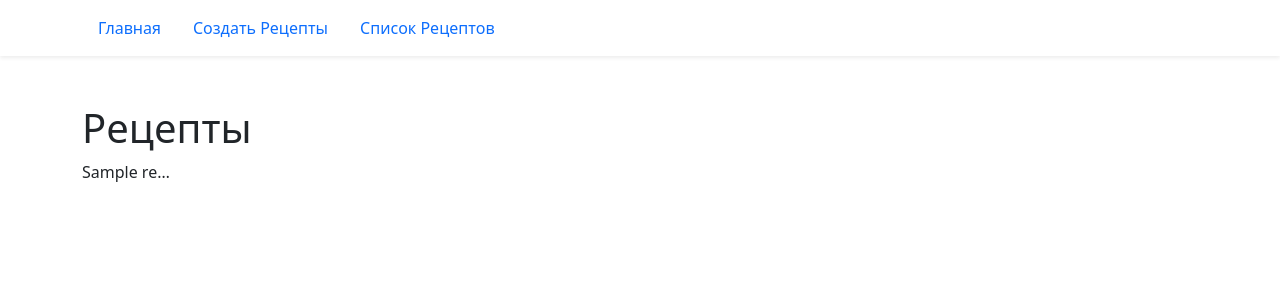
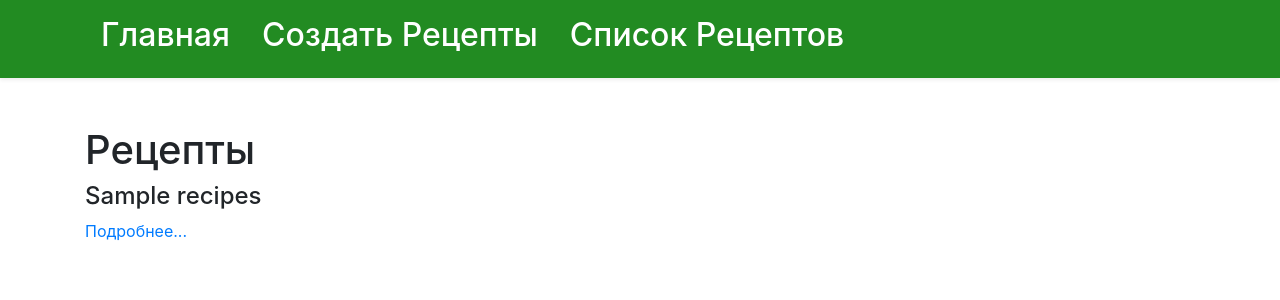
Before and after one commit to Muta-Mad/blog_recipes, a Django app: template templates/main/recipes_list.html in a window 1280 px wide. Shown: the top 300 px of the page. Run offline with Django 3.2, Linux system fonts and the light colour scheme; the template is opened without the code that fills it: most values are stand-ins (such as "Sample title", 1, 10 or a date in 2020); some libraries are stand-ins or nearby versions.

Commit message:
well done

```diff
--- a/main/views.py
+++ b/main/views.py
@@ -21,7 +21,7 @@ def recipes_list(request):
     return render(request, 'main/recipes_list.html', context)
 
 
-def recipes_detail(request, id):
-    recipe = get_object_or_404(Recipe, pk=id)
+def recipes_detail(request, pk):
+    recipe = get_object_or_404(Recipe, id=pk)
     context = {'recipe': recipe}
     return render(request, 'main/recipes_detail.html', context)
--- a/templates/includes/header.html
+++ b/templates/includes/header.html
@@ -1,23 +1,47 @@
+<!DOCTYPE html>
+<html lang="en">
+<head>
+    <meta charset="UTF-8">
+    <meta name="viewport" content="width=device-width, initial-scale=1.0">
+    <title>Изменение цвета в Bootstrap</title>
+    <link rel="stylesheet" href="https://stackpath.bootstrapcdn.com/bootstrap/4.5.2/css/bootstrap.min.css">
+    <style>
+        .navbar-custom {
+            background-color: #228B22 !important; /* Зеленый (forestgreen) */
+        }
+        .nav-link-custom {
+            color: #ffffff !important; /* Светло-зеленый (honeydew) */
+        }
+         .nav-link-custom:hover {
+            color: #fff !important; /* Белый текст при наведении */
+        }
+        .nav-link-custom.active {
+            color: #228B22 !important; /* Темно-зеленый текст для активного элемента */
+             background-color: #F0FFF0 !important; /* Светло-зеленый фон для активного элемента */
+        }
+    </style>
+</head>
+<body>
     <header>
-    <nav class="navbar shadow-sm">
+    <nav class="navbar shadow-sm navbar-custom">
         <div class="container">
           {% with request.resolver_match.view_name as view_name %}
-          <ul class="nav nav-pills">
+            <ul class="nav nav-pills justify-content-start"> <!-- Добавили justify-content-start -->
               <li class="nav-item">
-              <a class="nav-link {% if view_name == 'home_page:home_page' %} active {% endif %}"
+                <a class="nav-link nav-link-custom {% if view_name == 'home_page:home_page' %} active {% endif %}"
                   href="{% url 'home_page:home_page' %}">
-                Главная
+                  <h2>Главная</h2>
                 </a>
               </li>
                   <li class="nav-item">
-                  <a class="nav-link {% if view_name == 'main:recipe' %} active {% endif %}"
+                    <a class="nav-link nav-link-custom {% if view_name == 'main:recipe' %} active {% endif %}"
                       href="{% url 'main:recipe' %}">
-                    Создать Рецепты
+                      <h2>Создать Рецепты</h2>
                 </a>
               </li>
               <li class="nav-item">
-              <a class="nav-link {% if view_name == 'main:list' %} active {% endif %}" href="{% url 'main:list' %}">
-                Cписок Рецептов
+                <a class="nav-link nav-link-custom {% if view_name == 'main:list' %} active {% endif %}" href="{% url 'main:list' %}">
+                  <h2>Cписок Рецептов</h2>
                 </a>
               </li>
             </ul>
@@ -25,3 +49,5 @@
         </div>
       </nav>
   </header>
+</body>
+</html>
--- a/templates/main/recipes_detail.html
+++ b/templates/main/recipes_detail.html
@@ -1,6 +1,5 @@
 {% extends "base.html" %}
 
 {% block content %}
-    <h1>{{ recipe.title }}</h1>
-    <p>>Рецепт: {{ recipe.recipes }}</p>
+  <h2>{{ recipe.recipes }}</h2>
 {% endblock %}
--- a/templates/main/recipes_list.html
+++ b/templates/main/recipes_list.html
@@ -1,8 +1,20 @@
 {% extends "base.html" %}
 
 {% block content %}
+    <style>
+        .recipe-list {
+            list-style-type: none; /* Убирает точки */
+            padding-left: 0; /* Убирает отступ слева, который браузер добавляет по умолчанию */
+        }
+    </style>
+
     <h1>Рецепты</h1>
+    <ul class="recipe-list">  <!-- Обернули в <ul> с классом recipe-list -->
     {% for recipe in recipe %}
-    <p> {{ recipe.recipes|truncatechars:10 }}</p>
+        <li><h4>{{ recipe.recipes|truncatewords:30 }}</h4></li>
+        <div>
+            <a href="{% url 'main:detail' recipe.id %}">Подробнее...</a>
+        </div>
     {% endfor %}
+    </ul>
 {% endblock %}
```
Also changed, not shown: templates/main/recipes_create.html (+5 -6 lines), db.sqlite3. Lines whose indentation alone changed are shown as unchanged.
